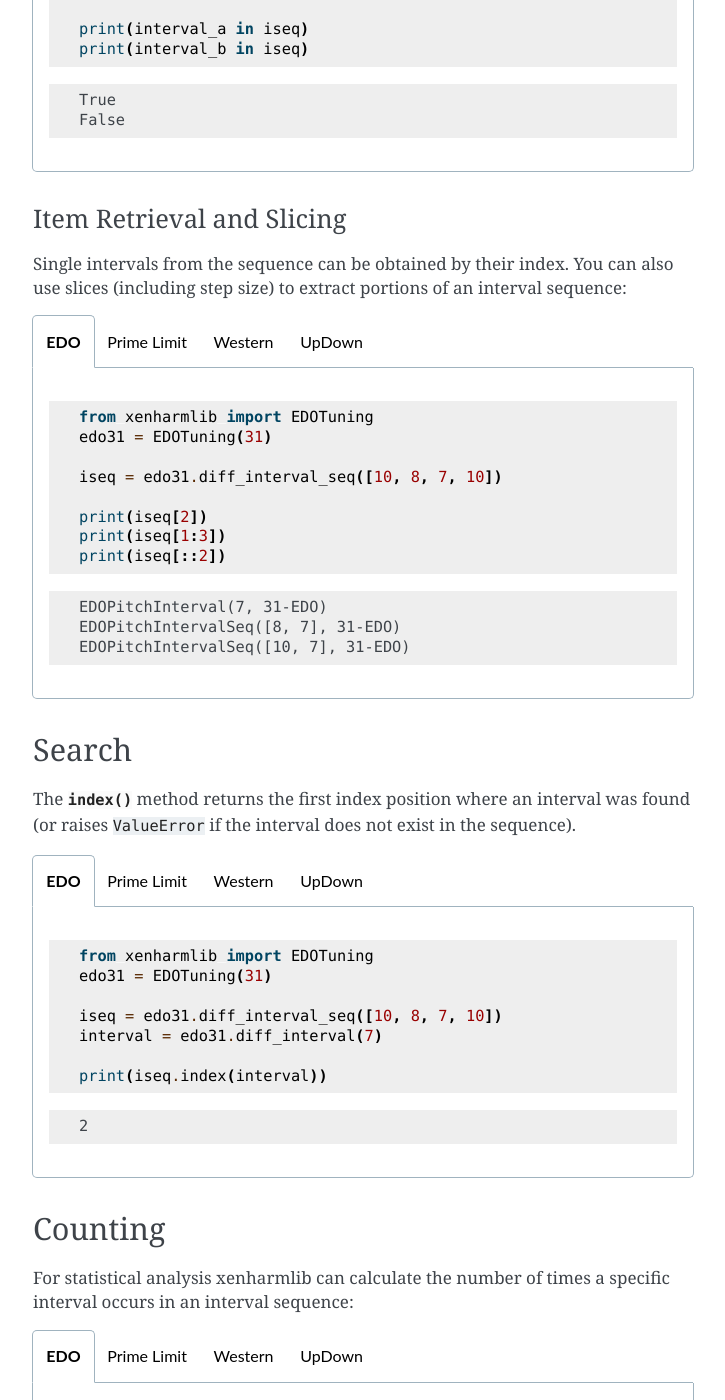
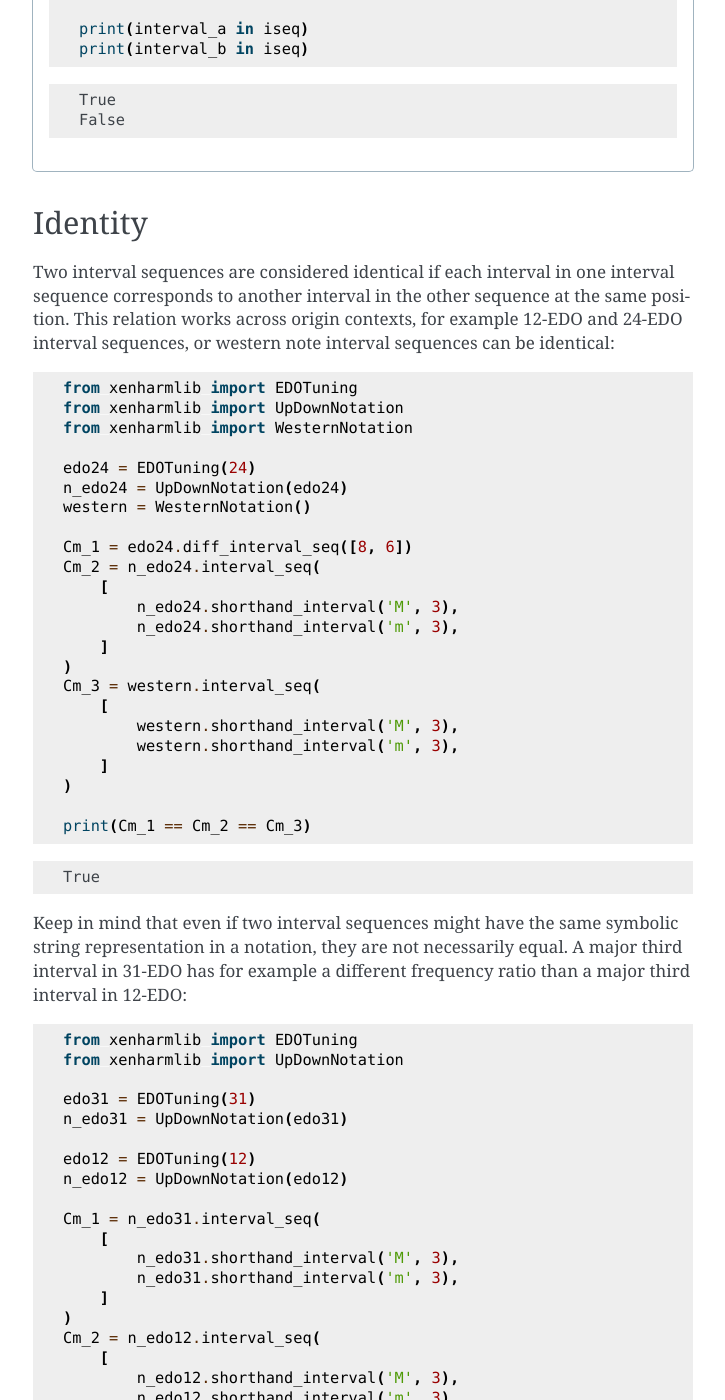
Before and after one commit to retooth2/xenharmlib, a Sphinx documentation site: the page built from doc/prim_interval_seq.rst, in a window 1280 px wide and 1400 px high, scrolled down 4445 px. Shown: the whole window, without its empty margins (387-1112 px from the left). Built offline with Sphinx 7.4.7, drawn with Linux system fonts in a browser that asks for light colours; some of the changed text lies outside the part shown.

Commit message:
doc: added identity section on interval seq page

```diff
--- a/doc/prim_interval_seq.rst
+++ b/doc/prim_interval_seq.rst
@@ -643,6 +643,86 @@ interval sequence you can use the :code:`in` operator:
 
          True
          False
+
+Identity
+-------------------------------------------------------
+
+Two interval sequences are considered identical if each interval in one
+interval sequence corresponds to another interval in the other sequence
+at the same position.
+This relation works across origin contexts, for example 12-EDO and
+24-EDO interval sequences, or western note interval sequences can
+be identical:
+
+.. testcode::
+
+   from xenharmlib import EDOTuning
+   from xenharmlib import UpDownNotation
+   from xenharmlib import WesternNotation
+
+   edo24 = EDOTuning(24)
+   n_edo24 = UpDownNotation(edo24)
+   western = WesternNotation()
+
+   Cm_1 = edo24.diff_interval_seq([8, 6])
+   Cm_2 = n_edo24.interval_seq(
+       [
+           n_edo24.shorthand_interval('M', 3),
+           n_edo24.shorthand_interval('m', 3),
+       ]
+   )
+   Cm_3 = western.interval_seq(
+       [
+           western.shorthand_interval('M', 3),
+           western.shorthand_interval('m', 3),
+       ]
+   )
+
+   print(Cm_1 == Cm_2 == Cm_3)
+
+.. testoutput::
+
+   True
+
+Keep in mind that even if two interval sequences might have the same symbolic
+string representation in a notation, they are not necessarily equal. A major
+third interval in 31-EDO has for example a different frequency ratio than a
+major third interval in 12-EDO:
+
+.. testcode::
+
+   from xenharmlib import EDOTuning
+   from xenharmlib import UpDownNotation
+
+   edo31 = EDOTuning(31)
+   n_edo31 = UpDownNotation(edo31)
+
+   edo12 = EDOTuning(12)
+   n_edo12 = UpDownNotation(edo12)
+
+   Cm_1 = n_edo31.interval_seq(
+       [
+           n_edo31.shorthand_interval('M', 3),
+           n_edo31.shorthand_interval('m', 3),
+       ]
+   )
+   Cm_2 = n_edo12.interval_seq(
+       [
+           n_edo12.shorthand_interval('M', 3),
+           n_edo12.shorthand_interval('m', 3),
+       ]
+   )
+
+   print(Cm_1)
+   print(Cm_2)
+
+   print(Cm_1 == Cm_2)
+
+.. testoutput::
+
+   UpDownNoteIntervalSeq([M3, m3], 31-EDO)
+   UpDownNoteIntervalSeq([M3, m3], 12-EDO)
+   False
 
 Item Retrieval and Slicing
 ~~~~~~~~~~~~~~~~~~~~~~~~~~~
```
